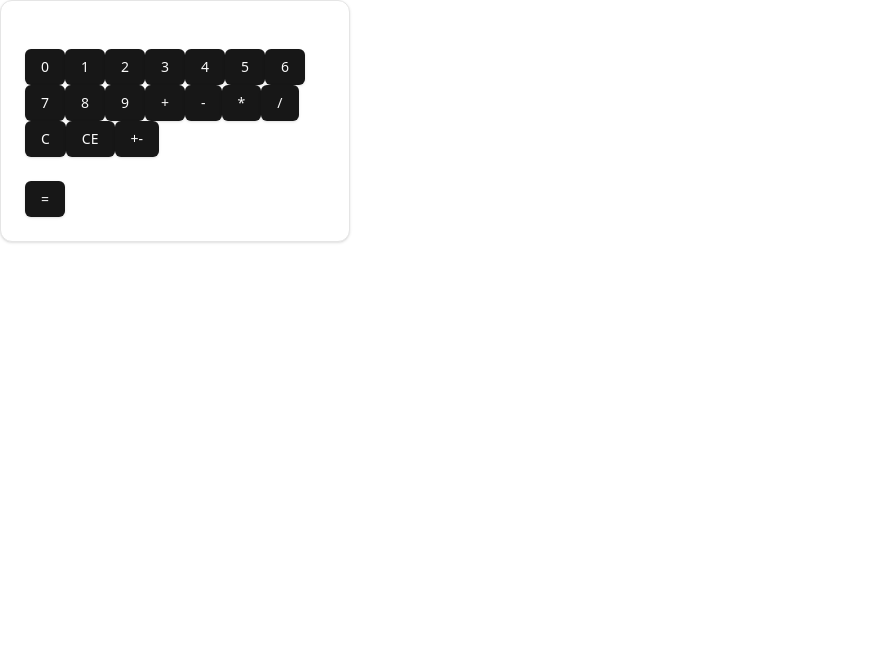
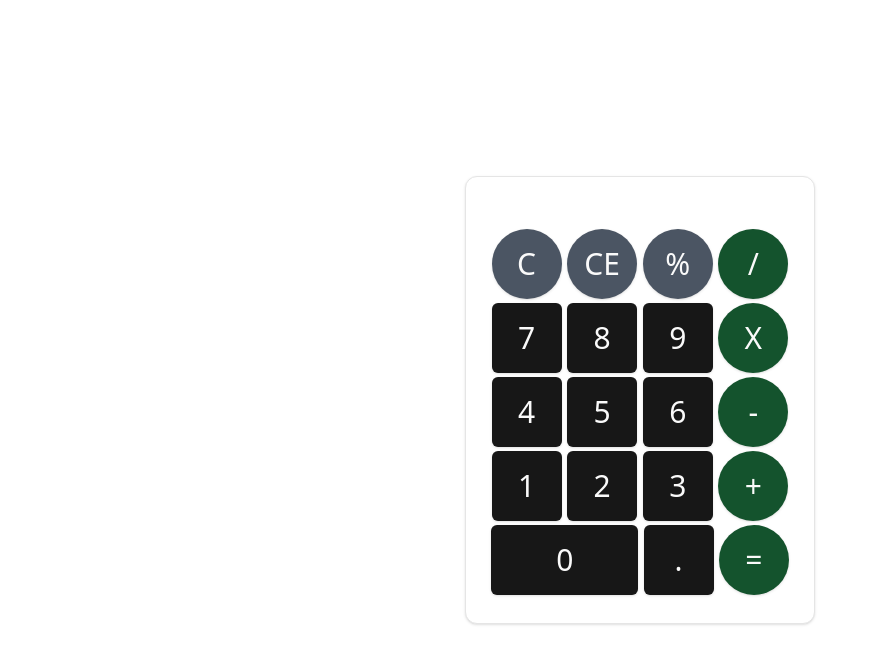
Before and after one commit to temooee/basic-calculator, a Next.js app: page / in a window 1280 px wide. Shown: the top 664 px of the page, without its empty margins (0-878 px from the left). Built offline with nearby package versions, Linux system fonts and the light colour scheme.

Commit message:
Adding CSS

```diff
--- a/src/app/page.tsx
+++ b/src/app/page.tsx
@@ -1,5 +1,5 @@
 'use client'
-import {Card, CardHeader, CardContent, CardFooter} from "@/components/ui/card";
+import {Card, CardHeader, CardContent} from "@/components/ui/card";
 import {Button} from "@/components/ui/button";
 import {useState} from "react";
 
@@ -19,11 +19,13 @@ export default function Home() {
         }
         // In case of Multiplication
         if (multiply.length > 1) {
-            setInputNumber((Number(multiply[0]) * Number(multiply[1])).toString())
+            // setInputNumber((Number(multiply[0]) * Number(multiply[1])).toString())
+            setInputNumber(multiply.reduce((partialSum, a) => Number(partialSum) * Number(a), 1).toString())
         }
         // In case of subtraction
         if (minus.length > 1) {
-            setInputNumber((Number(minus[0]) - Number(minus[1])).toString())
+            // setInputNumber((Number(minus[0]) - Number(minus[1])).toString())
+            setInputNumber(minus.reduce((partialSum, a) => Number(partialSum) - Number(a), Number(minus[0])*2).toString())
         }
         // In case of division
         if (division.length > 1) {
@@ -32,32 +34,43 @@ export default function Home() {
     }
     // End of Submit function
   return (
+      <div className={'flex justify-center items-center h-screen'}>
           <Card className="w-[350px]">
               <CardHeader>
                   <div>{inputNumber}</div>
               </CardHeader>
               <CardContent>
-              <Button onClick={() => {setInputNumber(inputNumber + '0')}}>0</Button>
-              <Button onClick={() => {setInputNumber(inputNumber + '1')}}>1</Button>
-              <Button onClick={() => {setInputNumber(inputNumber + '2')}}>2</Button>
-              <Button onClick={() => {setInputNumber(inputNumber + '3')}}>3</Button>
-              <Button onClick={() => {setInputNumber(inputNumber + '4')}}>4</Button>
-              <Button onClick={() => {setInputNumber(inputNumber + '5')}}>5</Button>
-              <Button onClick={() => {setInputNumber(inputNumber + '6')}}>6</Button>
-              <Button onClick={() => {setInputNumber(inputNumber + '7')}}>7</Button>
-              <Button onClick={() => {setInputNumber(inputNumber + '8')}}>8</Button>
-              <Button onClick={() => {setInputNumber(inputNumber + '9')}}>9</Button>
-              <Button onClick={() => {setInputNumber(inputNumber + '+')}}>+</Button>
-              <Button onClick={() => {setInputNumber(inputNumber + '-')}}>-</Button>
-              <Button onClick={() => {setInputNumber(inputNumber + '*')}}>*</Button>
-              <Button onClick={() => {setInputNumber(inputNumber + '/')}}>/</Button>
-              <Button onClick={() => {setInputNumber('')}}>C</Button>
-              <Button onClick={() => {setInputNumber(inputNumber.slice(0, -1))}}>CE</Button>
-              <Button onClick={() => {setInputNumber('-' + inputNumber)}}>+-</Button>
+                  <div className={'flex justify-evenly gap-1 my-1'}>
+                      <Button className={'w-[70px] h-[70px] rounded-full bg-gray-600 text-3xl hover:bg-red-700'} onClick={() => {setInputNumber('')}}>C</Button>
+                      <Button className={'w-[70px] h-[70px] rounded-full bg-gray-600 text-3xl hover:bg-red-700'} onClick={() => {setInputNumber(inputNumber.slice(0, -1))}}>CE</Button>
+                      <Button className={'w-[70px] h-[70px] rounded-full bg-gray-600 text-3xl'} onClick={() => {setInputNumber('')}}>%</Button>
+                      <Button className={'w-[70px] h-[70px] rounded-full bg-green-900 text-3xl'} onClick={() => {setInputNumber(inputNumber + '/')}}>/</Button>
+                  </div>
+                  <div className={'flex justify-evenly gap-1 my-1'}>
+                      <Button className={'w-[70px] h-[70px] text-3xl'} onClick={() => {setInputNumber(inputNumber + '7')}}>7</Button>
+                      <Button className={'w-[70px] h-[70px] text-3xl'} onClick={() => {setInputNumber(inputNumber + '8')}}>8</Button>
+                      <Button className={'w-[70px] h-[70px] text-3xl'} onClick={() => {setInputNumber(inputNumber + '9')}}>9</Button>
+                      <Button className={'w-[70px] h-[70px] rounded-full bg-green-900 text-3xl'} onClick={() => {setInputNumber(inputNumber + '*')}}>X</Button>
+                  </div>
+                  <div className={'flex justify-evenly gap-1 my-1'}>
+                      <Button className={'w-[70px] h-[70px] text-3xl'} onClick={() => {setInputNumber(inputNumber + '4')}}>4</Button>
+                      <Button className={'w-[70px] h-[70px] text-3xl'} onClick={() => {setInputNumber(inputNumber + '5')}}>5</Button>
+                      <Button className={'w-[70px] h-[70px] text-3xl'} onClick={() => {setInputNumber(inputNumber + '6')}}>6</Button>
+                      <Button className={'w-[70px] h-[70px] rounded-full bg-green-900 text-3xl'} onClick={() => {setInputNumber(inputNumber + '-')}}>-</Button>
+                  </div>
+                  <div className={'flex justify-evenly gap-1 my-1'}>
+                      <Button className={'w-[70px] h-[70px] text-3xl'} onClick={() => {setInputNumber(inputNumber + '1')}}>1</Button>
+                      <Button className={'w-[70px] h-[70px] text-3xl'} onClick={() => {setInputNumber(inputNumber + '2')}}>2</Button>
+                      <Button className={'w-[70px] h-[70px] text-3xl'} onClick={() => {setInputNumber(inputNumber + '3')}}>3</Button>
+                      <Button className={'w-[70px] h-[70px] rounded-full bg-green-900 text-3xl'} onClick={() => {setInputNumber(inputNumber + '+')}}>+</Button>
+                  </div>
+                  <div className={'flex justify-evenly gap-1 my-1'}>
+                      <Button className={'w-[147px] h-[70px] text-3xl'} onClick={() => {setInputNumber(inputNumber + '0')}}>0</Button>
+                      <Button className={'w-[70px] h-[70px] text-3xl    '} onClick={() => {setInputNumber(inputNumber + '.')}}>.</Button>
+                      <Button className={'w-[70px] h-[70px] rounded-full bg-green-900 text-3xl'} onClick={() => {submit()}}>=</Button>
+                  </div>
               </CardContent>
-          <CardFooter>
-              <Button onClick={() => {submit()}}>=</Button>
-          </CardFooter>
           </Card>
+      </div>
   )
 }
```
Lines whose indentation alone changed are shown as unchanged.
